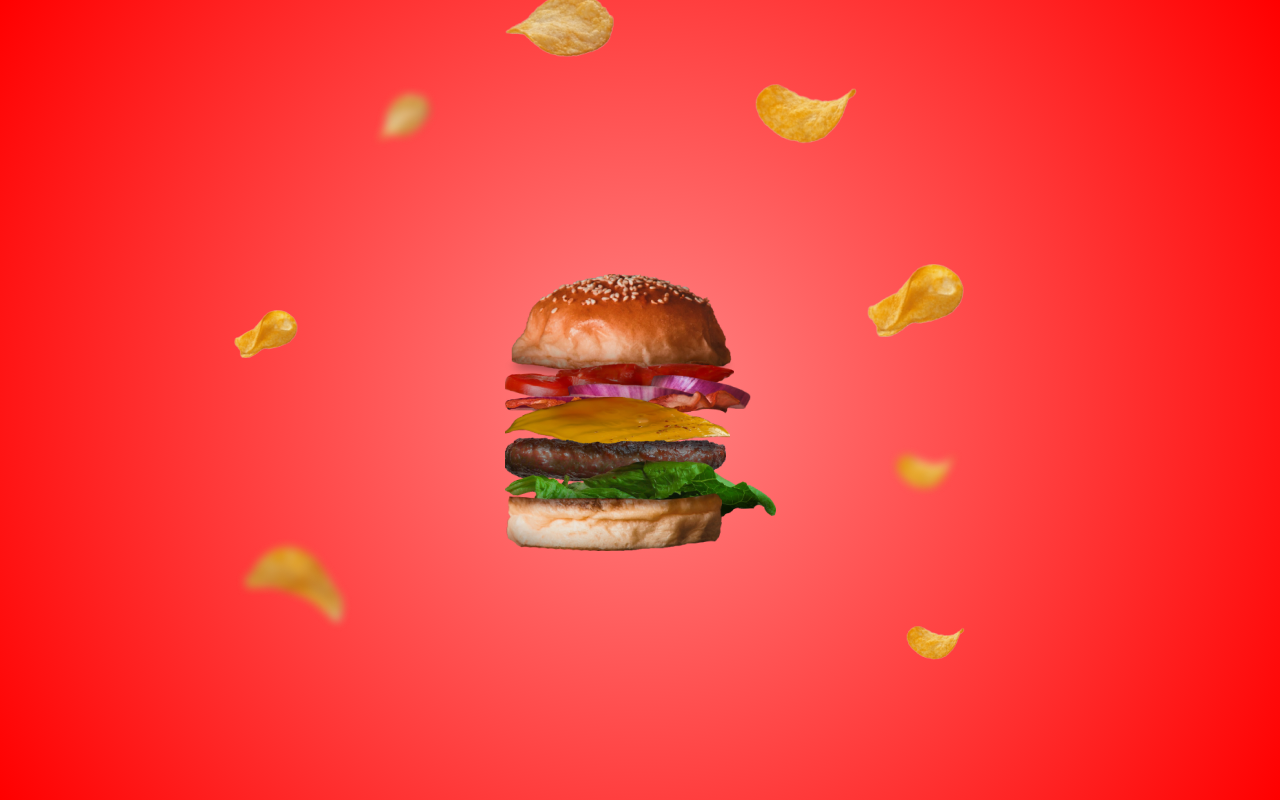
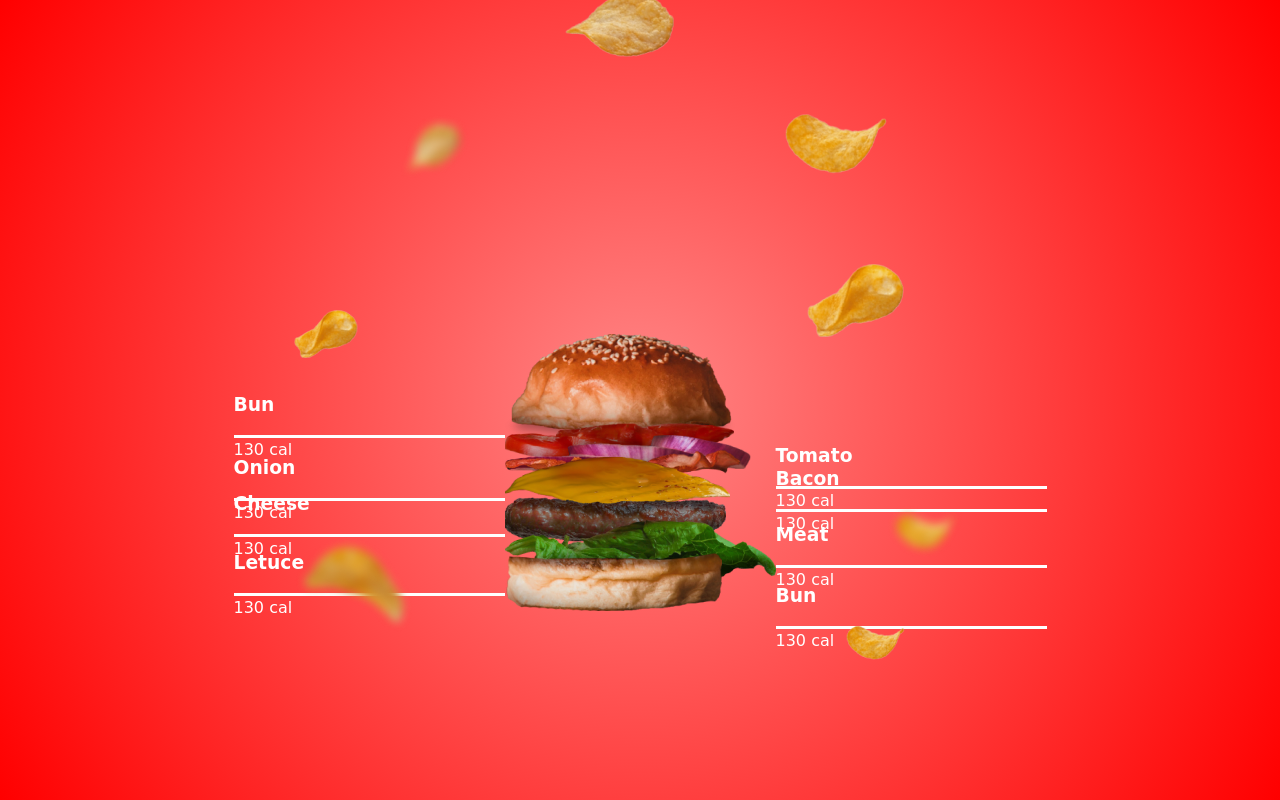
Before and after one commit to Amiko1/burger, a website built with Vite: page index.html in a window 1280 px wide. Built offline with nearby package versions, Linux system fonts and the light colour scheme; files whose address does not match are found by name; a web font is replaced by a local one.

Commit message:
feat: add description

```diff
--- a/index.html
+++ b/index.html
@@ -10,34 +10,62 @@
     <div class="container">
       <section class="burger-section burger__section--red">
         <article class="burger">
-          <!-- <div class="burger__closed">
-            <img src="./public/burger/closed-burger.png" alt="burger" />
-            <p class="burger__closed--instruction">CLICK !</p>
-          </div> -->
           <div class="burger__opened">
             <div class="burger__igredient burger__top--bun">
               <img src="./public/burger/top-bun 1.png" alt="top bun" />
+              <div class="burger__description">
+                <h3>Bun</h3>
+                <p>130 cal</p>
+              </div>
             </div>
             <div class="burger__igredient burger__tomato">
               <img src="./public/burger/tomato.png" alt="tomato" />
+              <div class="burger__description burger__description--right">
+                <h3>Tomato</h3>
+                <p>130 cal</p>
+              </div>
             </div>
             <div class="burger__igredient burger__onions">
               <img src="./public/burger/onions.png" alt="onion" />
+              <div class="burger__description">
+                <h3>Onion</h3>
+                <p>130 cal</p>
+              </div>
             </div>
             <div class="burger__igredient burger__bacon">
               <img src="./public/burger/bacon-1.png" alt="bacon" />
+              <div class="burger__description burger__description--right">
+                <h3>Bacon</h3>
+                <p>130 cal</p>
+              </div>
             </div>
             <div class="burger__igredient burger__cheese">
               <img src="./public/burger/cheese.png" alt="cheese" />
+              <div class="burger__description">
+                <h3>Cheese</h3>
+                <p>130 cal</p>
+              </div>
             </div>
             <div class="burger__igredient burger__meat">
               <img src="./public/burger/meat.png" alt="meat" />
+              <div class="burger__description burger__description--right">
+                <h3>Meat</h3>
+                <p>130 cal</p>
+              </div>
             </div>
             <div class="burger__igredient burger__letuce">
               <img src="./public/burger/letuce.png" alt="letuce" />
+              <div class="burger__description">
+                <h3>Letuce</h3>
+                <p>130 cal</p>
+              </div>
             </div>
             <div class="burger__igredient burger__bottom--bun">
               <img src="./public/burger/bottom-bun.png" alt="bottom bun" />
+              <div class="burger__description burger__description--right">
+                <h3>Bun</h3>
+                <p>130 cal</p>
+              </div>
             </div>
           </div>
           <article class="chipses">
--- a/src/style.css
+++ b/src/style.css
@@ -104,8 +104,25 @@
   /* transform: translateY(20px); */
   transition: all 0.2s ease-in-out;
 }
+.burger__description {
+  color: var(--color-white);
+  position: absolute;
+  width: 100%;
+  right: 100%;
+  top: 50%;
+}
 
-.burger__igredient img {
+.burger__description--right {
+  left: 100%;
+  top: 50%;
+}
+.burger__description {
+  color: var(--color-white);
+}
+
+.burger__description h3 {
+  padding-bottom: 16px;
+  border-bottom: 3px solid var(--color-white);
 }
 
 .chips {
```
